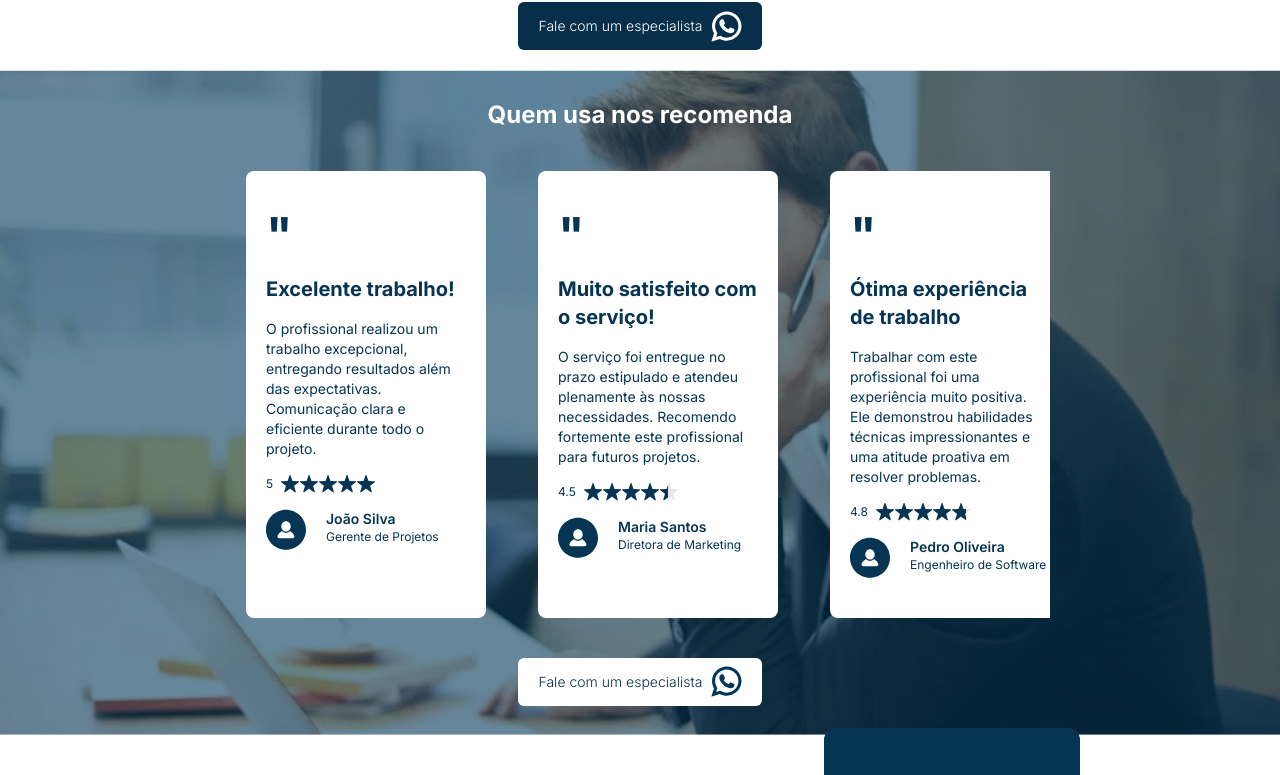
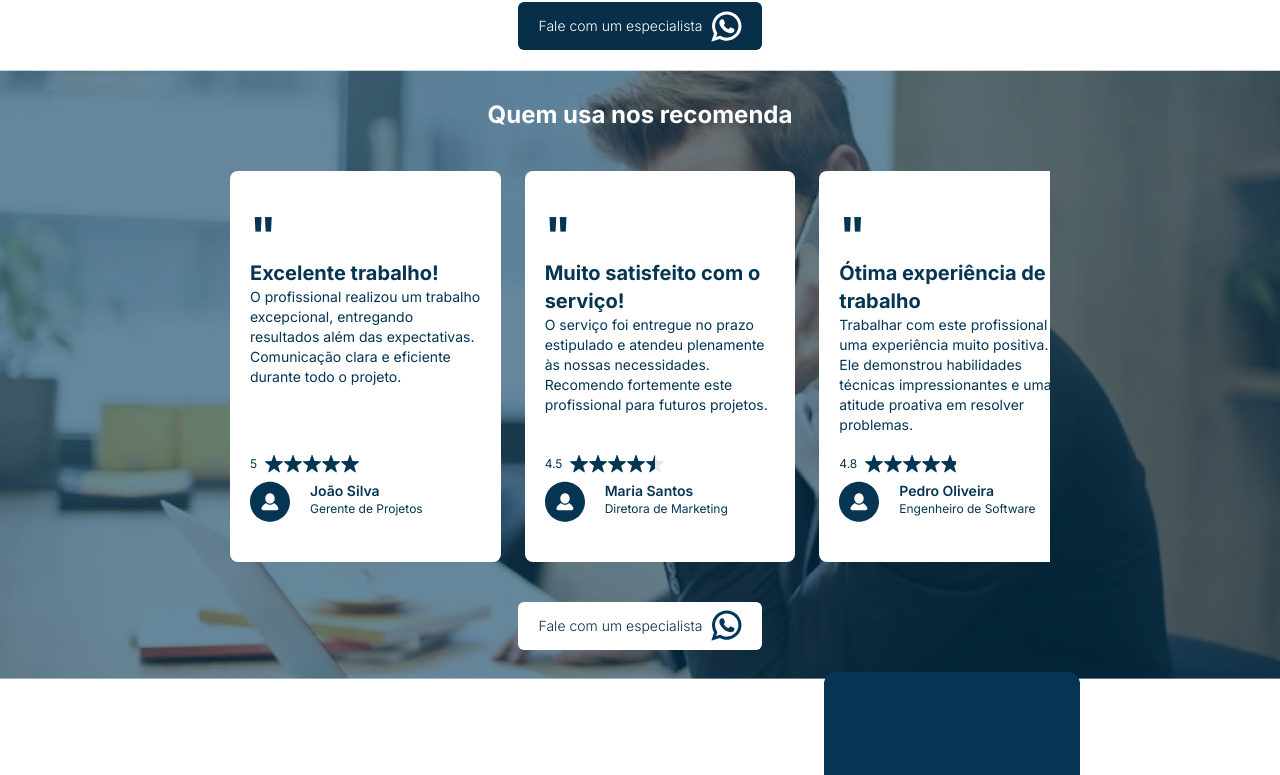
Before and after one commit to SoftcleverInformatica/Soft-Site-Sirius-ERP-LP, a Next.js app: page / in a window 1280 px wide. Shown: the part 1902-2677 px from the top of the page. Built offline with nearby package versions, Linux system fonts and the light colour scheme.

Commit message:
Fix feedback

```diff
--- a/src/sections/client/Client.tsx
+++ b/src/sections/client/Client.tsx
@@ -8,7 +8,7 @@ import ButtonExpert from '@/components/button_expert';
 export default function Client() {
 	return (
 		<div className='overflow-x-hidden flex flex-col gap-10 px-[2.5rem] py-[1.8rem] items-center lg:px-[14.375rem] lg:py-[3.625rem]  '>
-			<div className='flex flex-col items-center space-y-12 '>
+			<div className='flex flex-col items-center space-y-12 lg:max-w-2xl xl:max-w-5xl w-full '>
 				<h2 className='text-2xl font-bold text-sc	'>São Mais de 30 anos de experiências</h2>
 				<p className='text-sc text-lg'>
 					Nós da Soft Clever temos o intuito de ter sua empresa como membro do nosso grupo e não somente como mais um cliente.
--- a/src/sections/feedback/Feedback.tsx
+++ b/src/sections/feedback/Feedback.tsx
@@ -155,22 +155,25 @@ export default function Feedback() {
 	return (
 		<div
 			style={bg}
-			className='flex flex-col gap-10 bg-cover bg-center px-[2.5rem] py-[1.8rem] items-center md:px-20 lg:px-[14.375rem]'>
+			className='flex flex-col gap-10 bg-cover bg-center px-[2.5rem] py-[1.8rem] items-center  xl:px-[14.375rem]'>
 			<h2 className='text-2xl font-bold text-white'>Quem usa nos recomenda</h2>
 
-			<Carousel className='flex  max-w-5xl w-full '>
-				<CarouselContent className='flex gap-9 px-4'>
+			<Carousel className='flex  lg:max-w-2xl xl:max-w-5xl w-full '>
+				<CarouselContent className='flex gap-5 -ml-1'>
 					{feedbacks.map((_, index) => (
 						<CarouselItem
 							key={index}
-							className='flex max-w-64 '>
+							className='pl-1 md:basis-1/2 lg:basis-1/3 '>
 							<div
-								className='flex flex-col gap-4  w-full h-full px-5 py-10 bg-white rounded-lg'
+								className='flex flex-col gap-5  justify-between w-full h-full px-5 py-10 bg-white rounded-lg '
 								key={index}>
+								<div>
 									<span className='text-5xl font-bold text-sc font-serif'>&#34;</span>
 									<h4 className='text-xl font-bold text-sc	'>{_.title}</h4>
 									<p className='text-sm text-sc'>{_.description}</p>
+								</div>
 
+								<div className='flex flex-col gap-2'>
 									<div className='flex items-center gap-2'>
 										<p className='text-xs text-sc'>{_.score}</p>
 										<div
@@ -181,7 +184,6 @@ export default function Feedback() {
 												className='h-full '></div>
 										</div>
 									</div>
-
 									{/* from */}
 									<div className='flex gap-5'>
 										{/* avatar */}
@@ -198,6 +200,7 @@ export default function Feedback() {
 										</div>
 									</div>
 								</div>
+							</div>
 						</CarouselItem>
 					))}
 				</CarouselContent>
```
Lines whose indentation alone changed are shown as unchanged.
